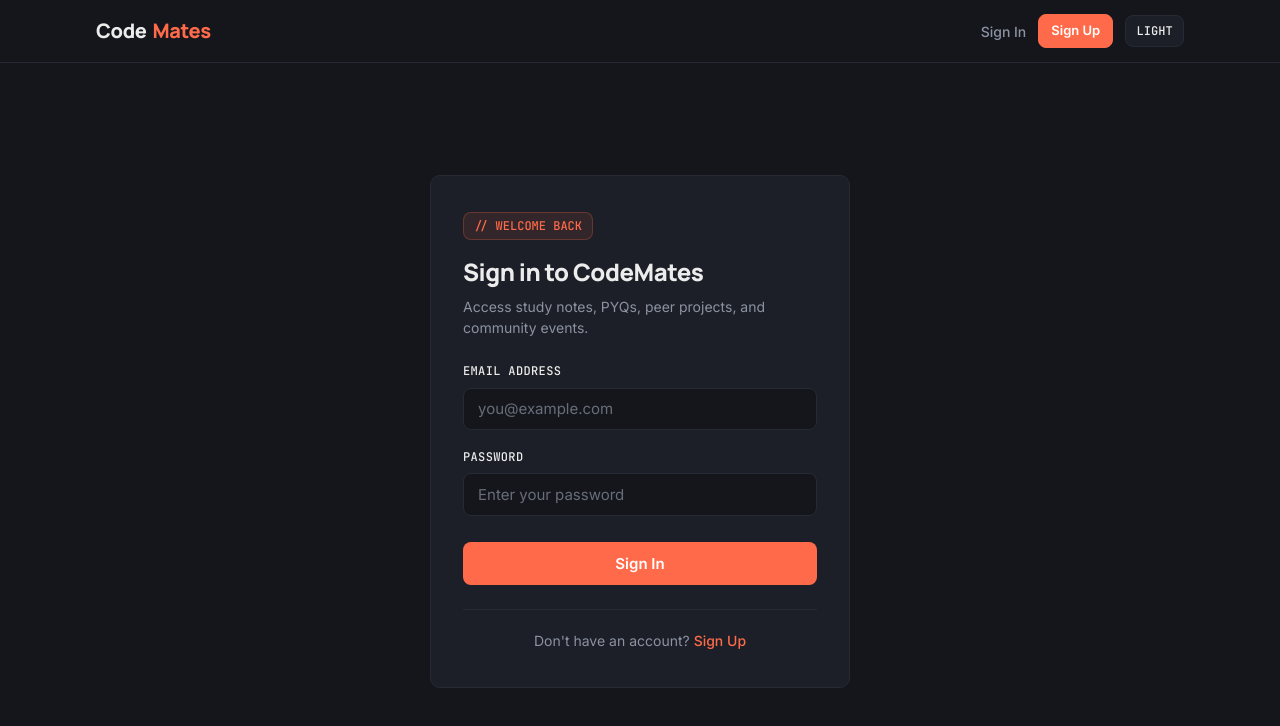
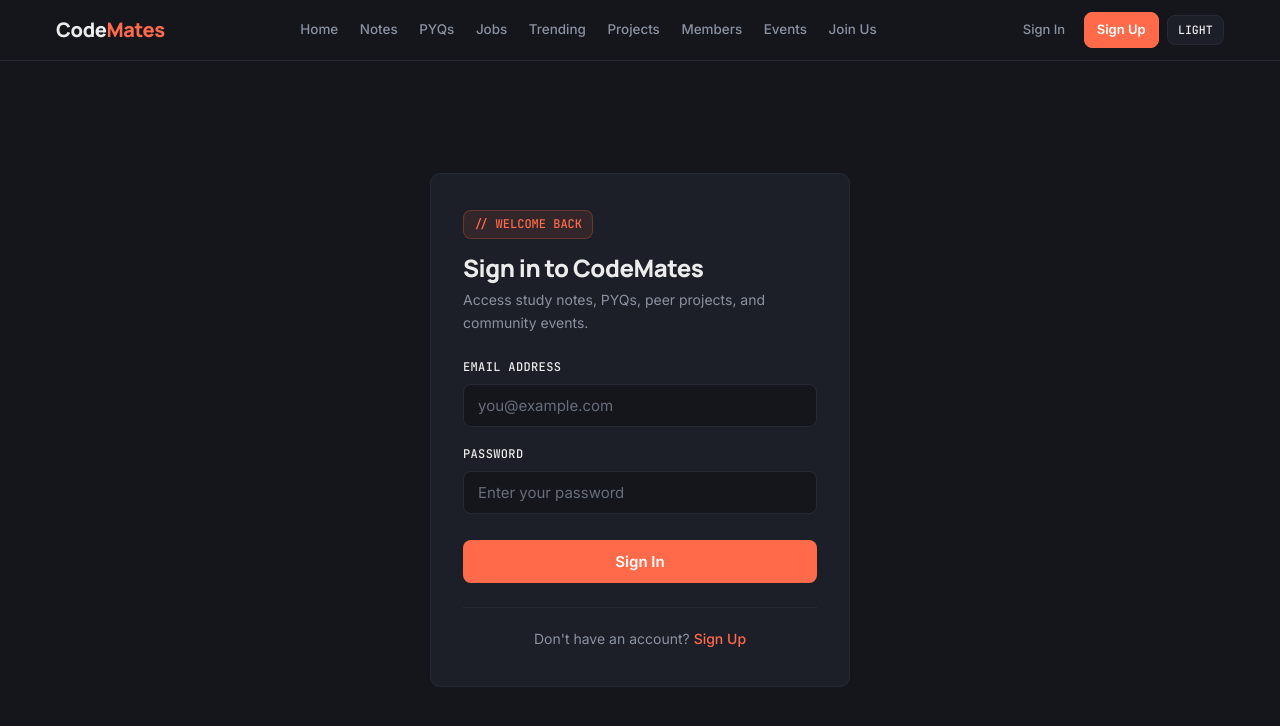
Before and after one commit to Amaan-khan-dev/CodeMates, a plain HTML site: page signin.html in a window 1280 px wide. Drawn offline with nearby package versions, Linux system fonts and the light colour scheme.

Commit message:
Refactor signin.html for improved structure and styles

```diff
--- a/signin.html
+++ b/signin.html
@@ -5,141 +5,10 @@
 <meta charset="UTF-8" />
 <meta name="viewport" content="width=device-width, initial-scale=1.0" />
 <title>Sign In — CodeMates</title>
-<link rel="preconnect" href="https://fonts.googleapis.com">
-<link rel="preconnect" href="https://fonts.gstatic.com" crossorigin>
-<link href="https://fonts.googleapis.com/css2?family=Inter:wght@400;500;600&family=JetBrains+Mono:wght@500&family=Manrope:wght@700;800&display=swap" rel="stylesheet">
+<link rel="stylesheet" href="css/theme.css">
 <script src="https://cdn.jsdelivr.net/npm/@supabase/supabase-js@2"></script>
 <script src="js/supabaseClient.js"></script>
 <style>
-:root {
---bg-dark: #14161C;
---card-dark: #1C1F27;
---border-dark: #262A34;
---text-dark: #ECECEC;
---muted-dark: #8B92A1;
---bg-light: #FAFAF8;
---card-light: #FFFFFF;
---border-light: #E7E5DF;
---text-light: #1A1C22;
---muted-light: #6B7280;
---accent: #FF6B4A;
---bg: var(--bg-dark);
---card: var(--card-dark);
---border: var(--border-dark);
---text: var(--text-dark);
---muted: var(--muted-dark);
-}
-[data-theme="light"] {
---bg: var(--bg-light);
---card: var(--card-light);
---border: var(--border-light);
---text: var(--text-light);
---muted: var(--muted-light);
-}
-* {
-box-sizing: border-box;
-margin: 0;
-padding: 0;
-}
-body {
-background-color: var(--bg);
-color: var(--text);
-font-family: 'Inter', sans-serif;
-font-weight: 400;
-line-height: 1.5;
-min-height: 100vh;
-display: flex;
-flex-direction: column;
-transition: background-color 0.2s ease, color 0.2s ease;
-}
-.navbar {
-width: 100%;
-border-bottom: 1px solid var(--border);
-background-color: var(--bg);
-position: sticky;
-top: 0;
-z-index: 50;
-}
-.nav-container {
-max-width: 1120px;
-margin: 0 auto;
-padding: 0.875rem 1rem;
-display: flex;
-align-items: center;
-justify-content: space-between;
-gap: 0.75rem;
-}
-.brand {
-font-family: 'Manrope', sans-serif;
-font-weight: 800;
-font-size: 1.25rem;
-color: var(--text);
-text-decoration: none;
-letter-spacing: -0.02em;
-display: inline-flex;
-align-items: center;
-gap: 0.375rem;
-}
-.brand span {
-color: var(--accent);
-}
-.nav-actions {
-display: flex;
-align-items: center;
-gap: 0.75rem;
-flex-wrap: wrap;
-}
-#authNav {
-display: inline-flex;
-align-items: center;
-gap: 0.75rem;
-}
-.nav-link {
-font-size: 0.875rem;
-font-weight: 500;
-color: var(--muted);
-text-decoration: none;
-background: none;
-border: none;
-cursor: pointer;
-font-family: 'Inter', sans-serif;
-transition: color 0.15s ease;
-}
-.nav-link:hover {
-color: var(--text);
-}
-.nav-btn-primary {
-font-size: 0.8125rem;
-font-weight: 600;
-color: #FFFFFF;
-background-color: var(--accent);
-border: 1px solid var(--accent);
-border-radius: 8px;
-padding: 0.4rem 0.75rem;
-text-decoration: none;
-transition: opacity 0.15s ease;
-}
-.nav-btn-primary:hover {
-opacity: 0.92;
-}
-.theme-toggle {
-background: var(--card);
-border: 1px solid var(--border);
-color: var(--text);
-border-radius: 8px;
-padding: 0.45rem 0.65rem;
-font-family: 'JetBrains Mono', monospace;
-font-size: 0.75rem;
-font-weight: 500;
-cursor: pointer;
-display: inline-flex;
-align-items: center;
-gap: 0.375rem;
-transition: border-color 0.15s ease;
-}
-.theme-toggle:hover {
-border-color: var(--accent);
-}
 .main-container {
 flex: 1;
 display: flex;
@@ -156,21 +25,7 @@ border-radius: 10px;
 padding: 1.75rem 1.5rem;
 }
 @media (min-width: 480px) {
-.auth-card {
-padding: 2.25rem 2rem;
-}
-}
-.badge {
-display: inline-block;
-font-family: 'JetBrains Mono', monospace;
-font-size: 0.75rem;
-font-weight: 500;
-color: var(--accent);
-background-color: rgba(255, 107, 74, 0.1);
-border: 1px solid rgba(255, 107, 74, 0.25);
-border-radius: 8px;
-padding: 0.25rem 0.625rem;
-margin-bottom: 0.875rem;
+.auth-card { padding: 2.25rem 2rem; }
 }
 .auth-title {
 font-family: 'Manrope', sans-serif;
@@ -178,6 +33,7 @@ font-weight: 800;
 font-size: 1.5rem;
 letter-spacing: -0.02em;
 margin-bottom: 0.375rem;
+margin-top: 0.875rem;
 color: var(--text);
 }
 .auth-subtitle {
@@ -185,9 +41,7 @@ font-size: 0.875rem;
 color: var(--muted);
 margin-bottom: 1.5rem;
 }
-.form-group {
-margin-bottom: 1.125rem;
-}
+.form-group { margin-bottom: 1.125rem; }
 label {
 display: block;
 font-family: 'JetBrains Mono', monospace;
@@ -210,13 +64,8 @@ font-size: 0.9375rem;
 outline: none;
 transition: border-color 0.15s ease;
 }
-input::placeholder {
-color: var(--muted);
-opacity: 0.7;
-}
-input:focus {
-border-color: var(--accent);
-}
+input::placeholder { color: var(--muted); opacity: 0.7; }
+input:focus { border-color: var(--accent); }
 .btn-submit {
 width: 100%;
 margin-top: 0.5rem;
@@ -231,13 +80,8 @@ padding: 0.75rem 1rem;
 cursor: pointer;
 transition: opacity 0.15s ease;
 }
-.btn-submit:hover {
-opacity: 0.92;
-}
-.btn-submit:disabled {
-opacity: 0.6;
-cursor: not-allowed;
-}
+.btn-submit:hover { opacity: 0.92; }
+.btn-submit:disabled { opacity: 0.6; cursor: not-allowed; }
 .status-box {
 display: none;
 border-radius: 8px;
@@ -266,21 +110,29 @@ text-align: center;
 font-size: 0.875rem;
 color: var(--muted);
 }
-.auth-footer a {
-color: var(--accent);
-font-weight: 500;
-text-decoration: none;
-}
-.auth-footer a:hover {
-text-decoration: underline;
-}
+.auth-footer a { color: var(--accent); font-weight: 500; text-decoration: none; }
+.auth-footer a:hover { text-decoration: underline; }
 </style>
 </head>
 <body>
+
 <header class="navbar">
 <div class="nav-container">
 <a href="index.html" class="brand">Code<span>Mates</span></a>
-<div class="nav-actions">
+<nav class="nav-menu" id="navMenu" aria-label="Main Navigation">
+<ul class="nav-links">
+<li><a href="index.html" class="nav-item-link">Home</a></li>
+<li><a href="notes.html" class="nav-item-link">Notes</a></li>
+<li><a href="pyqs.html" class="nav-item-link">PYQs</a></li>
+<li><a href="jobs.html" class="nav-item-link">Jobs</a></li>
+<li><a href="trending.html" class="nav-item-link">Trending</a></li>
+<li><a href="projects.html" class="nav-item-link">Projects</a></li>
+<li><a href="members.html" class="nav-item-link">Members</a></li>
+<li><a href="events.html" class="nav-item-link">Events</a></li>
+<li><a href="join.html" class="nav-item-link">Join Us</a></li>
+</ul>
+</nav>
+<div class="nav-right">
 <div id="authNav">
 <a href="signin.html" class="nav-link">Sign In</a>
 <a href="signup.html" class="nav-btn-primary">Sign Up</a>
@@ -288,9 +140,11 @@ text-decoration: underline;
 <button type="button" class="theme-toggle" id="themeToggle" aria-label="Toggle theme">
 <span id="themeLabel">LIGHT</span>
 </button>
+<button type="button" class="menu-toggle" id="menuToggle" aria-label="Toggle navigation menu">MENU</button>
 </div>
 </div>
 </header>
+
 <main class="main-container">
 <section class="auth-card">
 <span class="badge">// WELCOME BACK</span>
@@ -300,88 +154,53 @@ text-decoration: underline;
 <form id="signinForm" novalidate>
 <div class="form-group">
 <label for="email">Email Address</label>
-<input
-type="email"
-id="email"
-name="email"
-placeholder="you@example.com"
-required
-autocomplete="email"
-/>
+<input type="email" id="email" name="email" placeholder="you@example.com" required autocomplete="email" />
 </div>
 <div class="form-group">
 <label for="password">Password</label>
-<input
-type="password"
-id="password"
-name="password"
-placeholder="Enter your password"
-required
-autocomplete="current-password"
-/>
+<input type="password" id="password" name="password" placeholder="Enter your password" required autocomplete="current-password" />
 </div>
 <button type="submit" class="btn-submit" id="submitBtn">Sign In</button>
 </form>
-<div class="auth-footer">
-Don't have an account? <a href="signup.html">Sign Up</a>
-</div>
+<div class="auth-footer">Don't have an account? <a href="signup.html">Sign Up</a></div>
 </section>
 </main>
+
 <script src="js/auth-nav.js"></script>
 <script>
-// =========================================================================
-// THEME TOGGLE (Dark Default)
-// =========================================================================
-const rootEl = document.documentElement;
-const themeToggleBtn = document.getElementById('themeToggle');
-const themeLabel = document.getElementById('themeLabel');
-function applyTheme(theme) {
-rootEl.setAttribute('data-theme', theme);
-localStorage.setItem('codemates-theme', theme);
-themeLabel.textContent = theme === 'dark' ? 'LIGHT' : 'DARK';
-}
-const savedTheme = localStorage.getItem('codemates-theme') || 'dark';
-applyTheme(savedTheme);
-themeToggleBtn.addEventListener('click', () => {
-const currentTheme = rootEl.getAttribute('data-theme');
-applyTheme(currentTheme === 'dark' ? 'light' : 'dark');
-});
-// =========================================================================
-// SIGN IN HANDLER
-// =========================================================================
-const signinForm = document.getElementById('signinForm');
-const submitBtn = document.getElementById('submitBtn');
-const statusBox = document.getElementById('statusBox');
+var signinForm = document.getElementById('signinForm');
+var submitBtn = document.getElementById('submitBtn');
+var statusBox = document.getElementById('statusBox');
+
 function showStatus(message, type) {
 statusBox.textContent = message;
 statusBox.className = 'status-box ' + type;
 }
-signinForm.addEventListener('submit', async (e) => {
+
+signinForm.addEventListener('submit', async function (e) {
 e.preventDefault();
 statusBox.className = 'status-box';
 statusBox.textContent = '';
-const email = document.getElementById('email').value.trim();
-const password = document.getElementById('password').value;
+
+var email = document.getElementById('email').value.trim();
+var password = document.getElementById('password').value;
+
 if (!email || !password) {
 showStatus('Please enter both your email and password.', 'error');
 return;
 }
+
 submitBtn.disabled = true;
 submitBtn.textContent = 'Signing in...';
+
 try {
-const { error } = await supabaseClient.auth.signInWithPassword({
-email,
-password
-});
-if (error) {
-throw error;
-}
+var result = await supabaseClient.auth.signInWithPassword({ email: email, password: password });
+if (result.error) { throw result.error; }
+
 showStatus('Signed in! Redirecting to home...', 'success');
-setTimeout(() => {
-window.location.href = 'index.html';
-}, 400);
+setTimeout(function () { window.location.href = 'index.html'; }, 400);
 } catch (err) {
-showStatus(err.message || 'Invalid login credentials. Please try again.', 'error');
+showStatus((err && err.message) || 'Invalid login credentials. Please try again.', 'error');
 submitBtn.disabled = false;
 submitBtn.textContent = 'Sign In';
 }
```
